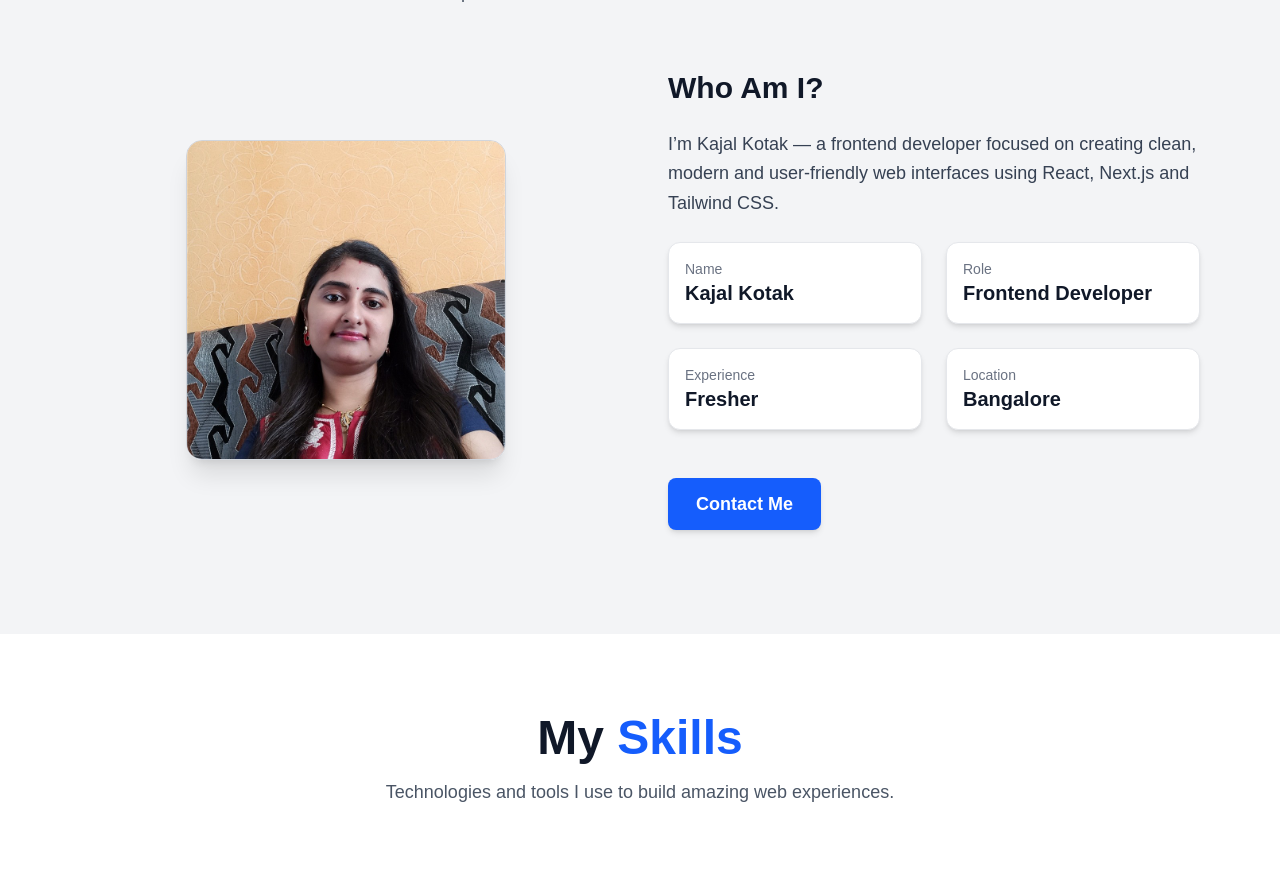
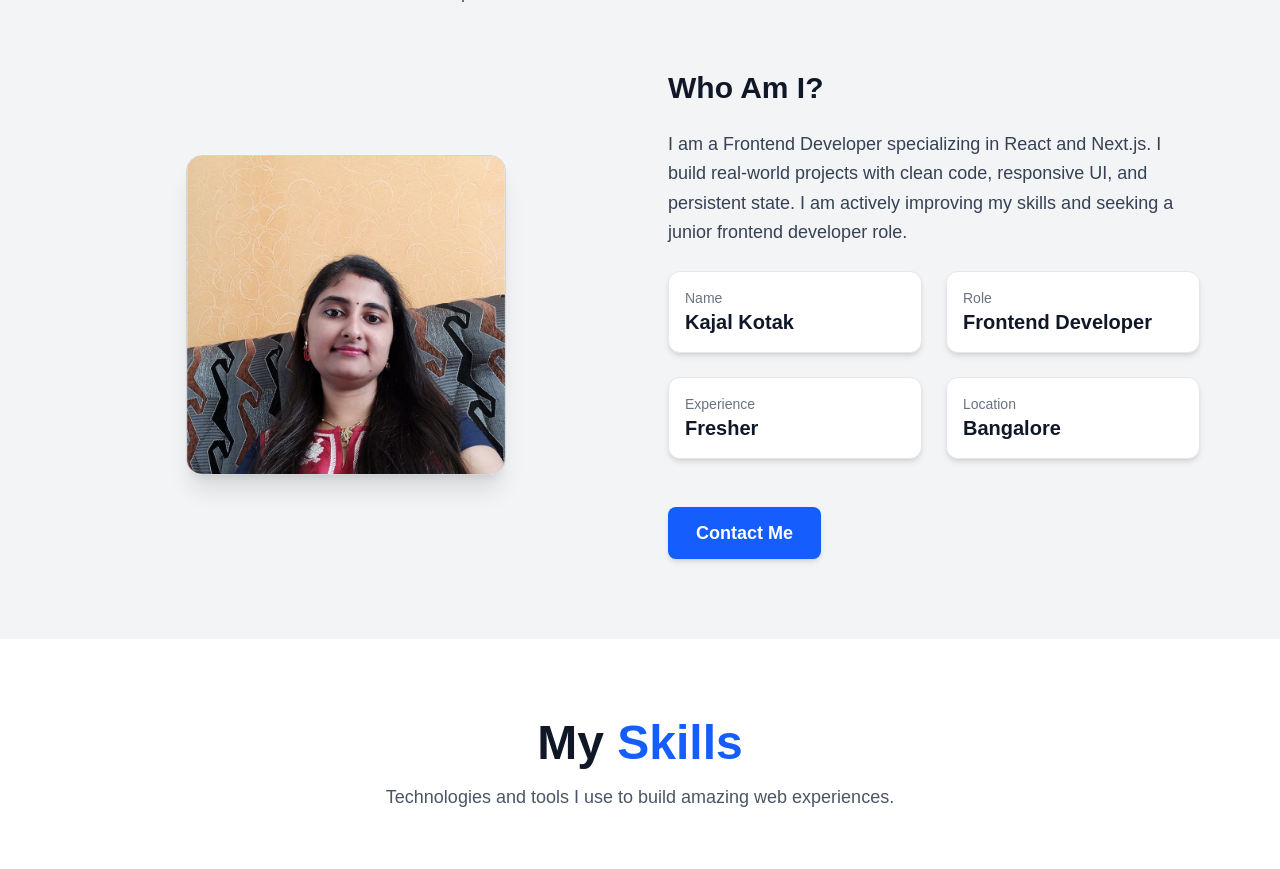
Before and after one commit to kajalkotak/kajal-Latest-portfolio-2025, a Next.js app: page / in a window 1280 px wide. Shown: the part 966-1835 px from the top of the page. Built offline with nearby package versions, Linux system fonts and the light colour scheme.

Commit message:
Update About.jsx

```diff
--- a/app/components/About.jsx
+++ b/app/components/About.jsx
@@ -50,9 +50,7 @@ export default function About() {
           <h3 className="text-3xl font-semibold">Who Am I?</h3>
 
           <p className="text-gray-700 leading-relaxed text-lg">
-            I’m Kajal Kotak — a frontend developer focused on creating clean,
-            modern and user-friendly web interfaces using React, Next.js and
-            Tailwind CSS.
+            I am a Frontend Developer specializing in React and Next.js. I build real-world projects with clean code, responsive UI, and persistent state. I am actively improving my skills and seeking a junior frontend developer role.
           </p>
 
           {/* Cards */}
```
